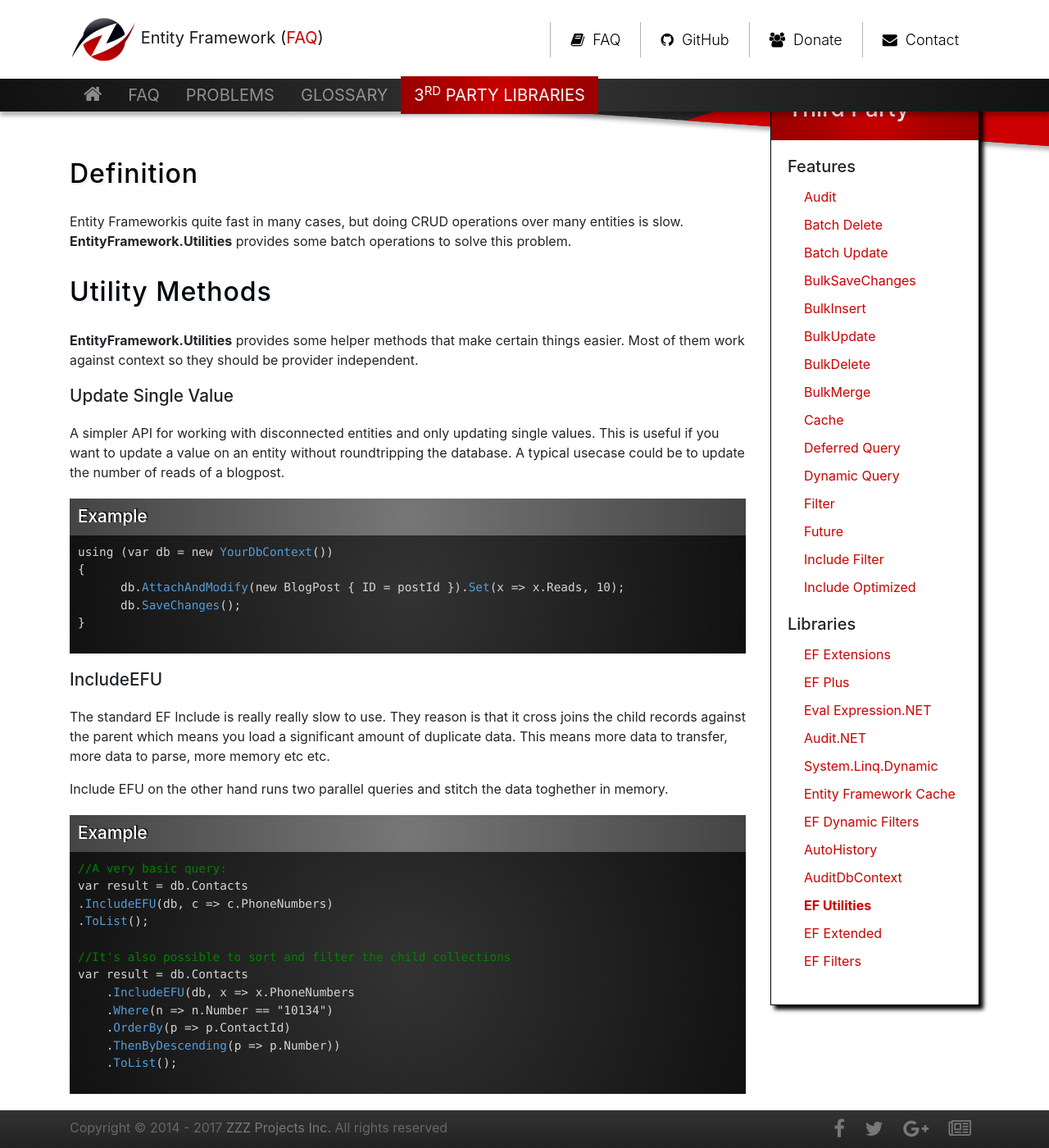
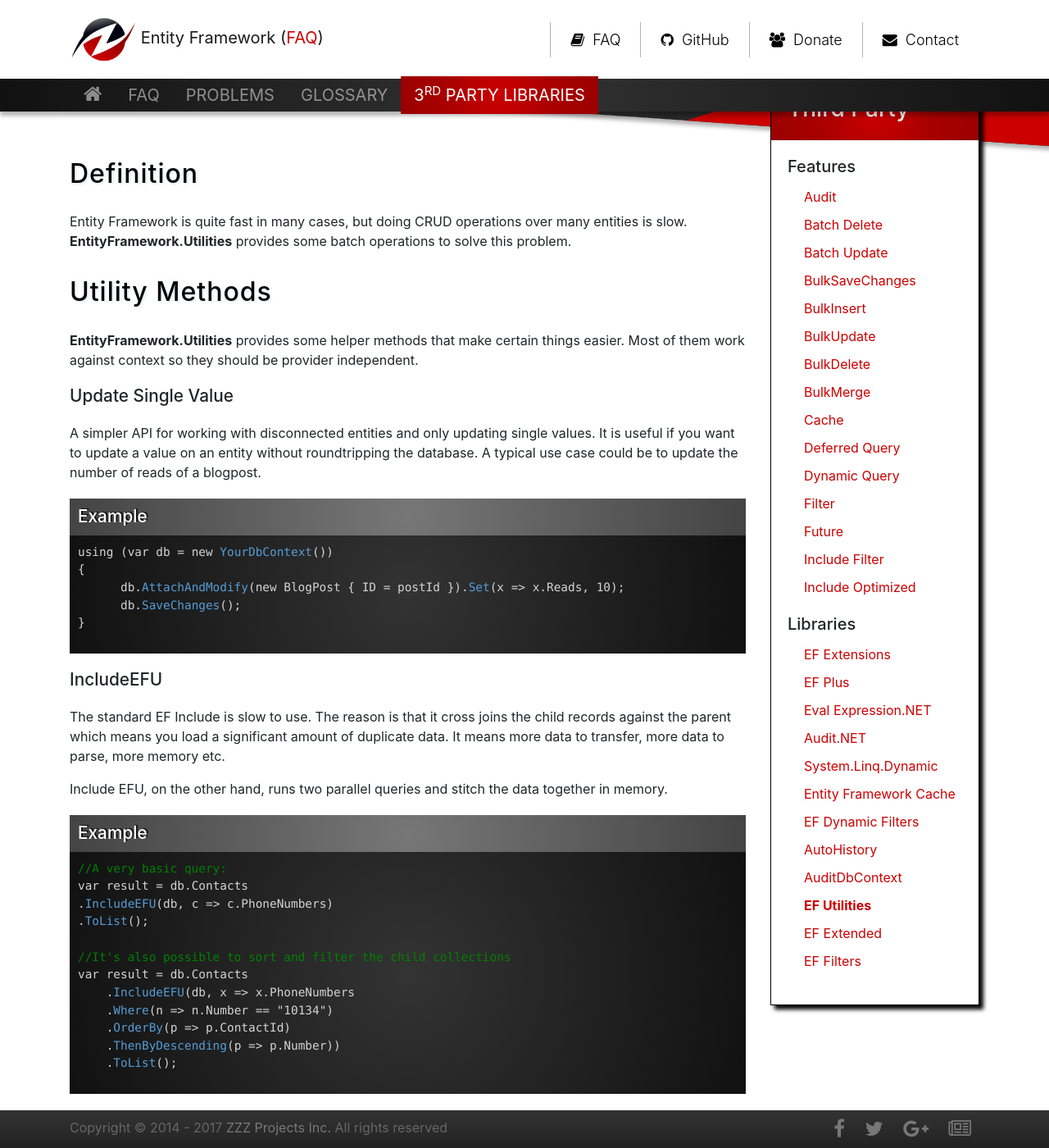
Before and after one commit to zzzprojects/EntityFramework-FAQ, a Jekyll site: the page built from docs/pages/thirdpartylibraries/libraries/ef-utilities.md, in a window 1280 px wide and 1400 px high, scrolled down 212 px. Shown: the whole window at 82% size. Built offline with Jekyll 4.4.1, drawn with Linux system fonts in a browser that asks for light colours; nearby versions of some CDN libraries; our own code applies the rules of GitHub Pages for plain Markdown files; some of the changed text lies outside the part shown.

Commit message:
update docs

```diff
--- a/docs/pages/thirdpartylibraries/libraries/ef-utilities.md
+++ b/docs/pages/thirdpartylibraries/libraries/ef-utilities.md
@@ -4,7 +4,7 @@ permalink: ef-utilities
 
 ## Definition
 
-Entity Frameworkis quite fast in many cases, but doing CRUD operations over many entities is slow. **EntityFramework.Utilities** provides some batch operations to solve this problem.
+Entity Framework is quite fast in many cases, but doing CRUD operations over many entities is slow. **EntityFramework.Utilities** provides some batch operations to solve this problem.
 
 ## Utility Methods
 
@@ -12,7 +12,7 @@ Entity Frameworkis quite fast in many cases, but doing CRUD operations over many
 
 ### Update Single Value
 
-A simpler API for working with disconnected entities and only updating single values. This is useful if you want to update a value on an entity without roundtripping the database. A typical usecase could be to update the number of reads of a blogpost.
+A simpler API for working with disconnected entities and only updating single values. It is useful if you want to update a value on an entity without roundtripping the database. A typical use case could be to update the number of reads of a blogpost.
 
 {% include template-example.html %}
 {% highlight csharp %}
@@ -27,9 +27,9 @@ using (var db = new YourDbContext())
 
 ### IncludeEFU
 
-The standard EF Include is really really slow to use. They reason is that it cross joins the child records against the parent which means you load a significant amount of duplicate data. This means more data to transfer, more data to parse, more memory etc etc.
+The standard EF Include is slow to use. The reason is that it cross joins the child records against the parent which means you load a significant amount of duplicate data. It means more data to transfer, more data to parse, more memory etc.
 
-Include EFU on the other hand runs two parallel queries and stitch the data toghether in memory.
+Include EFU, on the other hand, runs two parallel queries and stitch the data together in memory.
 
 {% include template-example.html %}
 {% highlight csharp %}
@@ -53,14 +53,14 @@ var result = db.Contacts
 Batch Operations methods all work outside the normal EF pipeline and are located on the EFBatchOperation class.
 
  - The design decision behind this choice is to make it clear you are NOT working against the context when using these methods.
- - That's means change tracking, and 2nd level cache or validation will NOT be run.
- - This is for pure performance and nothing less.
+ - That means change tracking, and 2nd level cache or validation will NOT be run.
+ - It is for pure performance and nothing less.
  - These methods are also highly provider dependent.
- - Right now the only existing provider is for Sql Server but it should be easy to add others.
+ - Right now the only existing provider is for SQL Server, but it should be easy to add others.
 
 ### Batch Delete
 
-Delete all Entities matching the predicate, instead of loading them into memory then delete them one by one. **EntityFramework.Utilities** helper method will create a Sql Query that deletes all items in one single call to the database.
+Delete all Entities matching the predicate, instead of loading them into memory then delete them one by one. **EntityFramework.Utilities** helper method will create a SQL Query that removes all items in one single call to the database.
 
 {% include template-example.html %}
 {% highlight csharp %}
```
Also changed, not shown: other parts of docs/pages/thirdpartylibraries/libraries/ef-utilities.md (+3 -3 lines), docs/pages/thirdpartylibraries/libraries/ef-extended.md (+4 -4 lines).
